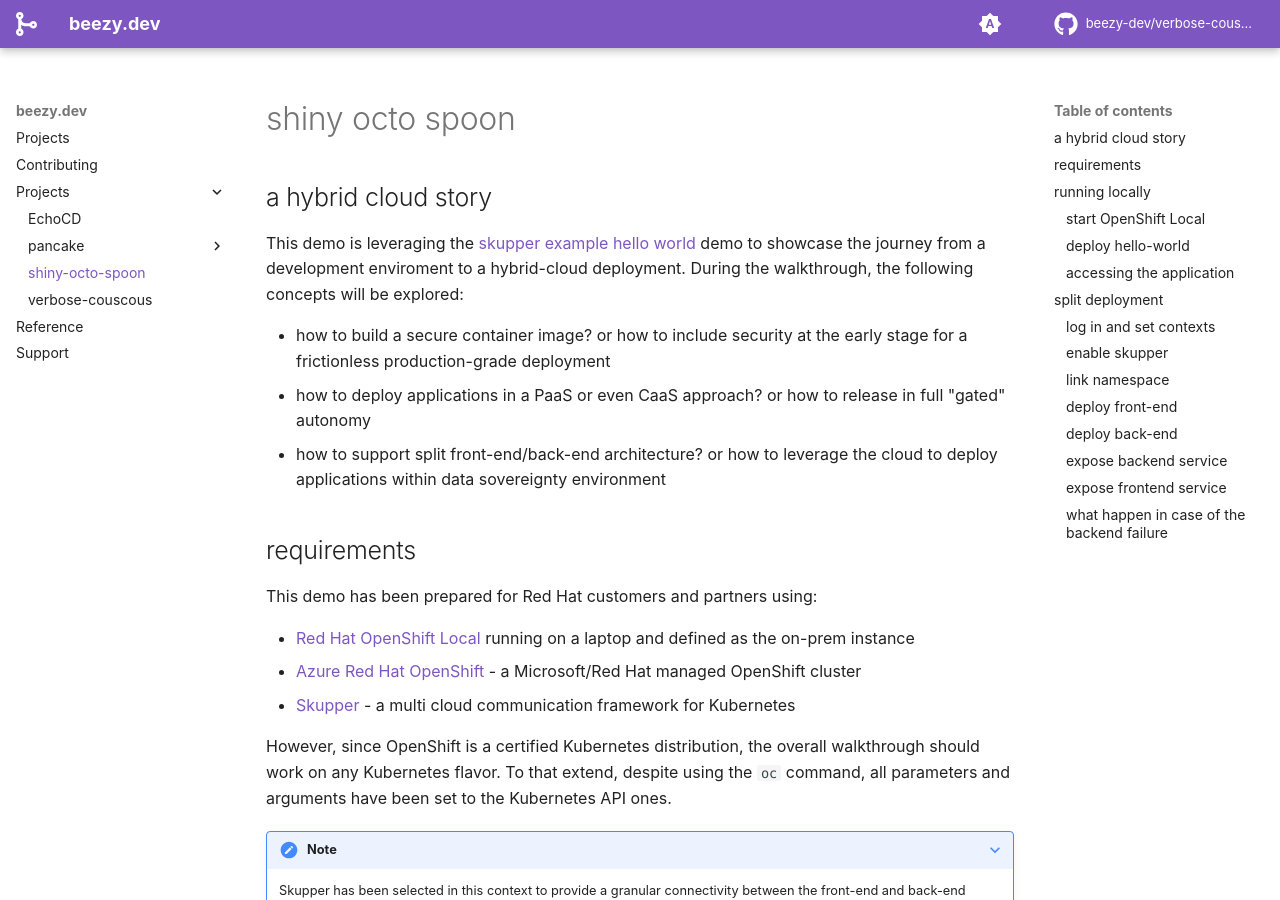
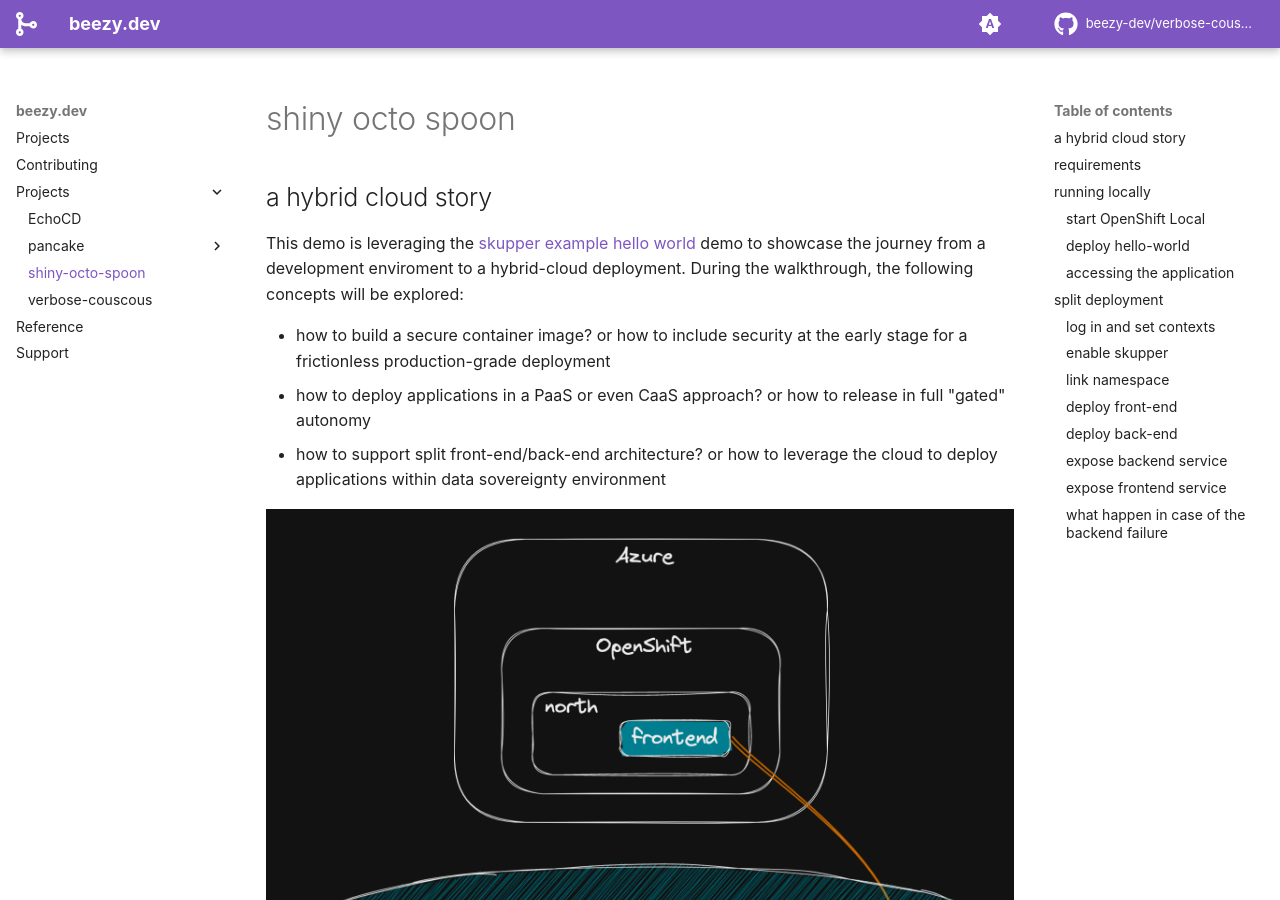
Before and after one commit to beezy-dev/verbose-couscous, an MkDocs documentation site: the page built from docs/shiny-octo-spoon/index.md, in a window 1280 px wide and 900 px high. Built offline with MkDocs 1.6.1 and Material for MkDocs 9.7.7, drawn with Linux system fonts in a browser that asks for light colours; some web fonts are replaced; comment, search, counter and statistics services are not loaded.

Commit message:
shiny-octo-spoon content

```diff
--- a/docs/shiny-octo-spoon/index.md
+++ b/docs/shiny-octo-spoon/index.md
@@ -7,6 +7,10 @@ This demo is leveraging the [skupper example hello world](https://github.com/sku
 - how to build a secure container image? or how to include security at the early stage for a frictionless production-grade deployment
 - how to deploy applications in a PaaS or even CaaS approach? or how to release in full "gated" autonomy
 - how to support split front-end/back-end architecture? or how to leverage the cloud to deploy applications within data sovereignty environment
+
+
+![skupper hello world 0](../images/shiny-octo-spoon-hello-world-00.png)
+
 
 ## requirements
 
```
Also changed, not shown: docs/images/shiny-octo-spoon-hello-world-00.png (added).
